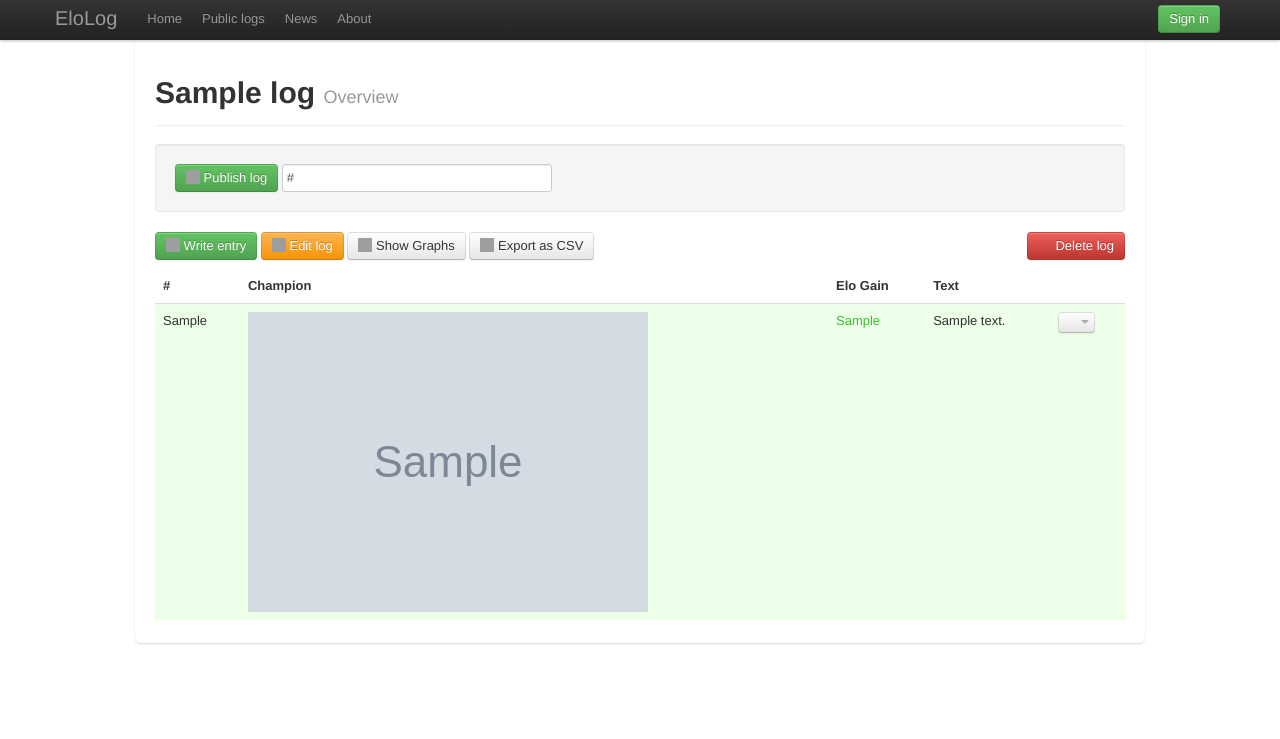
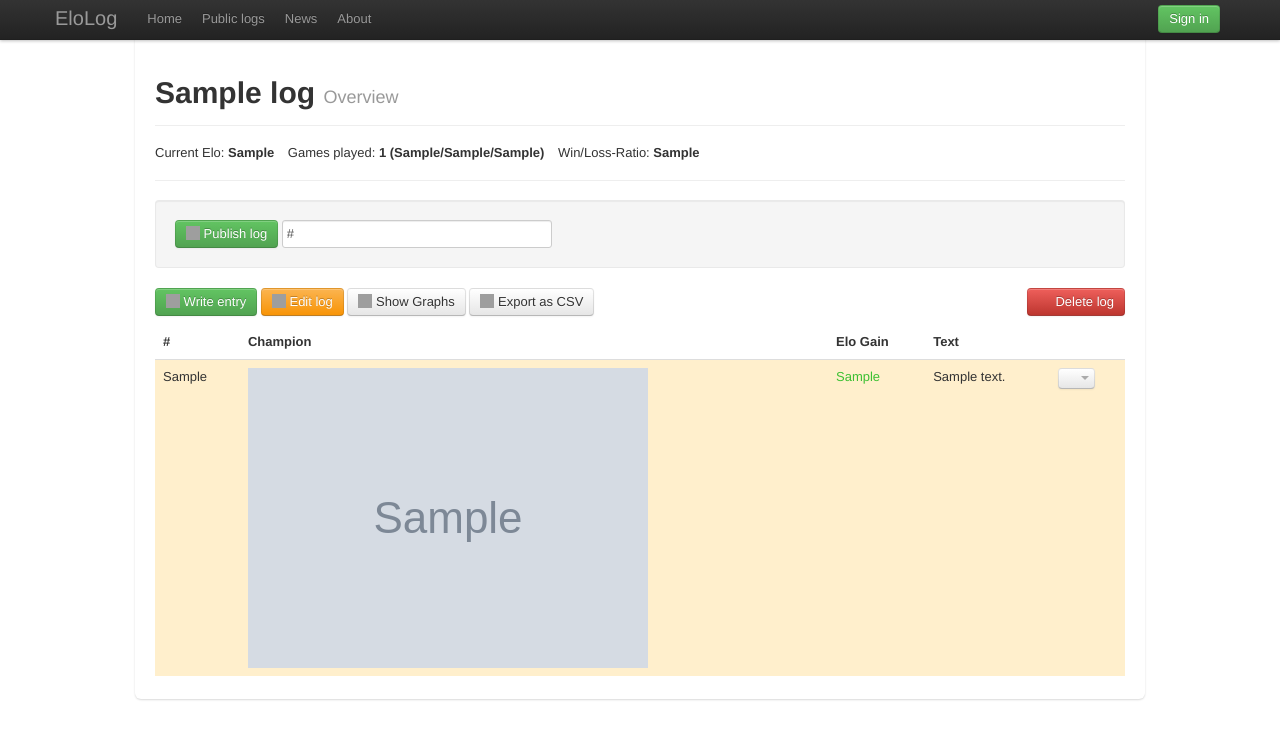
Before and after one commit to Alythe/elolog, a Django app: template templates/view.html in a window 1280 px wide. Shown: the top 739 px of the page. Run offline with Django 3.2, Linux system fonts and the light colour scheme; the template is opened without the code that fills it: most values are stand-ins (such as "Sample title", 1, 10 or a date in 2020); grey boxes marked "Sample" are stand-in pictures; some libraries are stand-ins or nearby versions; grey boxes are pictures that could not be loaded.

Commit message:
Interface updates, model changes
* NEW: Logs now display their information on the detail page (elo/games played/wlratio)
* NEW: A log entry can have three outcomes: Win/Loss/Leave or Dodge
* CHG: Logs now have more vivid colors to show outcome of a game

```diff
--- a/log/forms.py
+++ b/log/forms.py
@@ -5,12 +5,12 @@ from django.contrib.auth.models import User
 class LogForm(ModelForm):
   class Meta:
     model = Log
-    fields = ('summoner_name', 'region', 'initial_elo', 'initial_games_won', 'initial_games_lost', 'show_on_public_list')
+    fields = ('summoner_name', 'region', 'initial_elo', 'initial_games_won', 'initial_games_lost', 'initial_games_left', 'show_on_public_list')
 
 class LogItemForm(ModelForm):
   class Meta:
     model = LogItem
-    fields = ('champion', 'elo', 'text', 'win')
+    fields = ('champion', 'elo', 'text', 'outcome')
 
 class SignupForm(ModelForm):
   class Meta:
--- a/log/static/css/main.css
+++ b/log/static/css/main.css
@@ -7,11 +7,17 @@
 }
 
 .background-red {
-  background-color: #ffe7e7;
+  /*background-color: #ffe7e7;*/
+  background-color: #ffcccc;
 }
 
 .background-green {
-  background-color: #ecffe7;
+  /*background-color: #ecffe7;*/
+  background-color: #d7ffcc;
+}
+
+.background-yellow {
+  background-color: #ffefcc;
 }
 
 .pages ul {
@@ -30,3 +36,14 @@
   margin-right: 10px;
   padding-bottom: 9px;
 }
+
+.flat-list {
+  list-style-type: none;
+  margin: 0;
+  padding: 0;
+}
+
+.flat-list li {
+  display: inline;
+  margin-right: 10px;
+}
--- a/templates/edit_item.html
+++ b/templates/edit_item.html
@@ -22,9 +22,9 @@
           </div>
 
           <div class="fieldWrapper">
-            {{ form.win.errors }}
-            <label for="id_win">Win:</label>
-            {{ form.win }}
+            {{ form.outcome.errors }}
+            <label for="id_win">Outcome:</label>
+            {{ form.outcome }}
           </div>
 
           <div class="fieldWrapper">
--- a/templates/graph.html
+++ b/templates/graph.html
@@ -11,7 +11,7 @@
             Back
           </a>
         {% else %}
-          <a class="btn" href="/{{ log_id }}">
+          <a class="btn" href="{% url log.views.view log_id %}">
             <i class="icon-arrow-left"></i>
             Back
           </a>
--- a/templates/home.html
+++ b/templates/home.html
@@ -48,7 +48,7 @@ h2 img {
           <div class="span5">
             <h2><img src="{{ STATIC_URL }}img/icons/glyphicons_041_charts.png"/>Statistic</h2>
             <p>We are currently storing <strong>{{ logs.count }}</strong> personal logs from <strong>{{ users.count }}</strong> users.</p>
-            <p>Of a total of <strong>{{ logitems_count }}</strong> games, <strong>{{ logitems_won.count }}</strong> were won. That's a Win/Loss-Ratio of <strong>{{ wl_ratio }}</strong>.</p>
+            <p>Of a total of <strong>{{ logitems_count }}</strong> games, <strong>{{ logitems_won.count }}</strong> were won, <strong>{{ logitems_lost.count }}</strong> were lost. That's a Win/Loss-Ratio of <strong>{{ wl_ratio }}</strong>.</p>
             <p><strong>{{ public_logs.count }}</strong> logs are viewable publicly viewable, <strong>{{ public_logs_on_list.count }}</strong> of them are <a href="{% url public_logs %}">listed</a>.
           </div>
         </div>
--- a/templates/logs.html
+++ b/templates/logs.html
@@ -85,7 +85,7 @@
             <td>{{ log.summoner_name }}</td>
             <td>{{ log.get_region_display }}</td>
             <td>{{ log.current_elo }}</td>
-            <td>{{ log.total_games }}</td>
+            <td>{{ log.total_games }} ({{ log.games_won }}/{{ log.games_lost }}/{{log.games_left }})</td>
             <td>{{ log.win_loss_ratio }}</td>
           </tr>
           {% endfor %}
--- a/templates/view.html
+++ b/templates/view.html
@@ -5,6 +5,12 @@
         <div class="page-header">
           <h1>{{ log.summoner_name }} <small>Overview</small></h1>
         </div>
+        <ul class="flat-list">
+          <li>Current Elo: <strong>{{ log.current_elo }}</strong></li>
+          <li>Games played: <strong>{{ log.total_games }} ({{ log.games_won }}/{{ log.games_lost }}/{{log.games_left }})</strong></li>
+          <li>Win/Loss-Ratio: <strong>{{ log.win_loss_ratio }}</strong>
+        </ul>
+        <hr/>
         {% if not log_item_list %}
         {% if not is_public %}
         <div class="alert alert-success">
@@ -119,10 +125,12 @@
         </thead>
         <tbody>
           {% for item in log_item_list %}
-          {% if item.win %}
+          {% if item.is_win %}
           <tr id="{{ item.id }}" class="background-green">
+          {% elif item.is_loss %}
+          <tr id="{{ item.id }}" class="background-red">
           {% else %}
-          <tr id="{{ item.id }}" class="background-red">
+          <tr id="{{ item.id }}" class="background-yellow">
           {% endif %}
             <td>{{ item.nr }}</td>
             <td><img src="{{ STATIC_URL }}img/champions/{{ item.champion.image }}"></img></td>
```
Also changed, not shown: log/models.py (+28 -11 lines), log/views.py (+11 -5 lines), templates/edit_log.html (+12 -7 lines), log/migrations/0018_auto__add_field_log_initial_games_left__add_field_logitem_outcome.py (added), log/migrations/0019_win_field_to_outcome_field.py (added), log/migrations/0020_auto__del_field_logitem_win.py (added), 1 other file.
